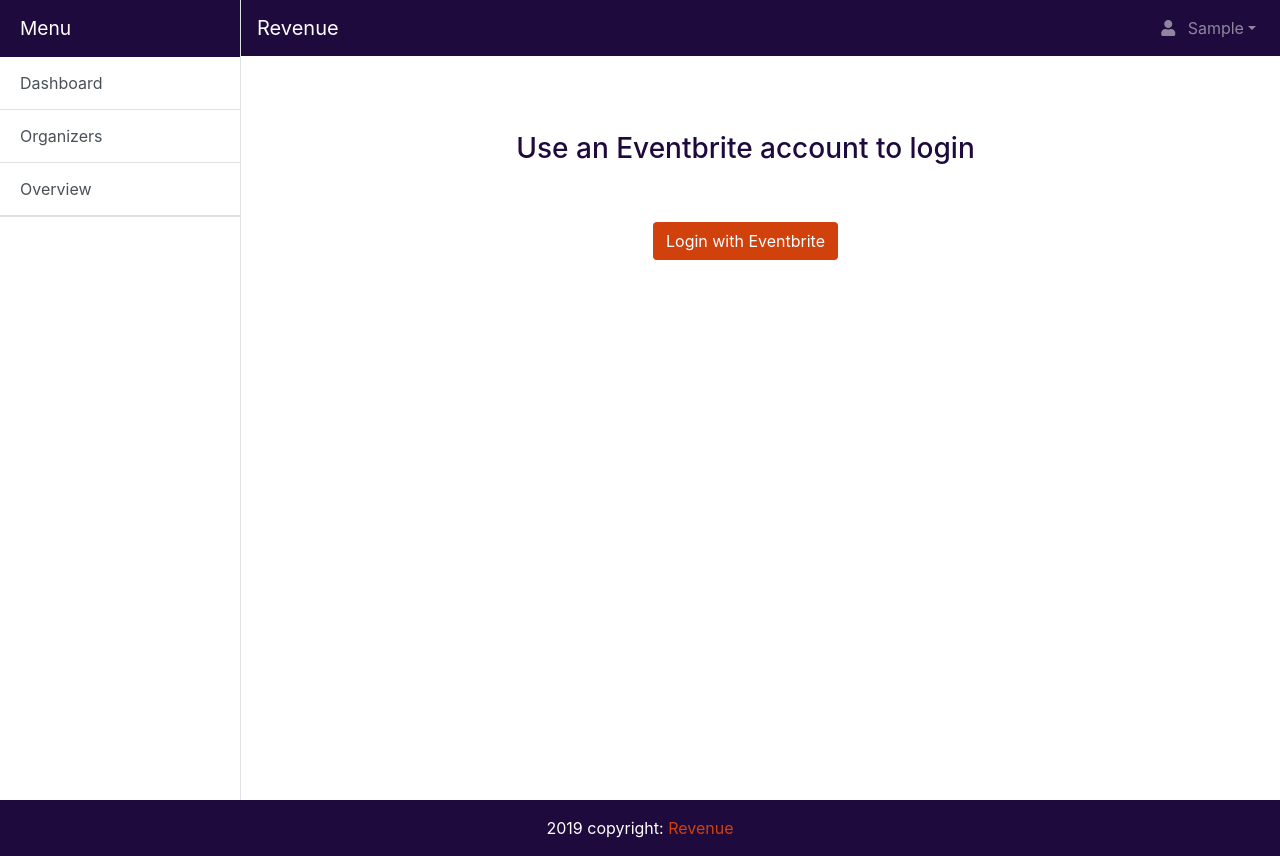
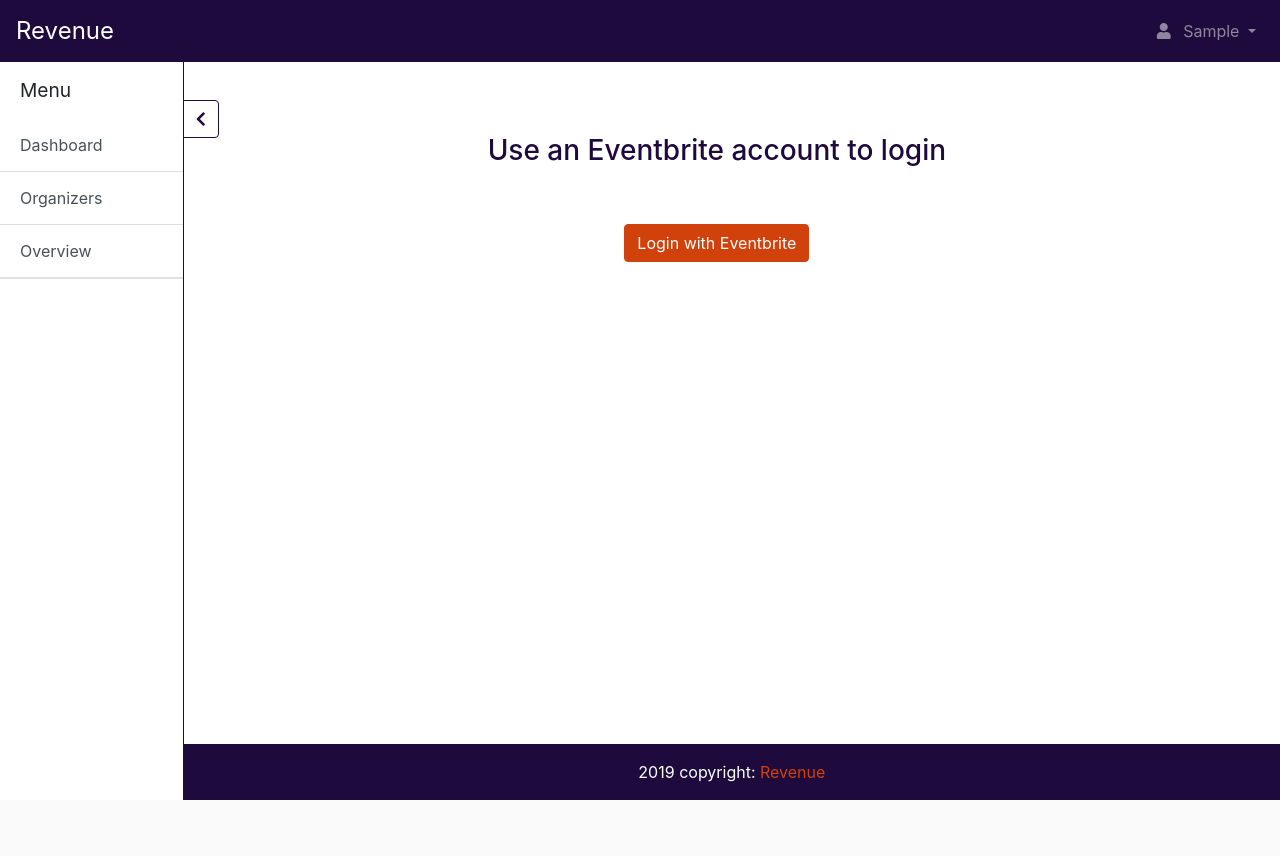
Before and after one commit to evbeda/revenue_latam, a Django app: page /accounts/login/ in a window 1280 px wide. After the commit the page ends 800 px from the top, so only its background shows below. Run offline with Django 3.2, Linux system fonts and the light colour scheme; the visitor is signed in with stand-in values (Sample User, id 1); some libraries are stand-ins or nearby versions.

Commit message:
Upgrade sidebar CSS, reorder CSSs

```diff
--- a/login_app/static/login_app/css/login.css
+++ b/login_app/static/login_app/css/login.css
@@ -1,8 +1,8 @@
-.btn {
-  color: #FFF;
-  background-color: #D1410C;
-}
 
 a:hover {
   color: rgba(255,255,255,.75);
 }
+
+h3 {
+  color: #1E0A3C;
+}
--- a/login_app/templates/login_app/login.html
+++ b/login_app/templates/login_app/login.html
@@ -13,7 +13,7 @@
   </div>
   <br>
   <div class="row d-flex justify-content-center mt-4">
-    <a class="btn" href="{% url 'social:begin' 'eventbrite' %}">Login with Eventbrite</a>
+    <a class="btn btn-evb-orange" href="{% url 'social:begin' 'eventbrite' %}">Login with Eventbrite</a>
   </div>
 </div>
 {% endblock content %}
--- a/login_app/templates/login_app/login_error.html
+++ b/login_app/templates/login_app/login_error.html
@@ -13,7 +13,7 @@
   </div>
   <br>
   <div class="row d-flex justify-content-center mt-4">
-      <a class="btn" href="{% url 'login' %}">Try again</a>
+      <a class="btn btn-evb-orange" href="{% url 'login' %}">Try again</a>
   </div>
 </div>
 {% endblock content %}
--- a/revenue_app/static/revenue_app/css/base.css
+++ b/revenue_app/static/revenue_app/css/base.css
@@ -15,31 +15,97 @@ body {
   height: 100vh;
   display: flex;
   flex-flow: column;
-  overflow-x: hidden;
 }
 
-h3 {
-  color: #1E0A3C;
-}
-
+/* Utilities */
 .overflow-auto {
   overflow: auto !important;
 }
 
-.wrapper {
-  flex: 1;
-  padding: 3rem;
-}
-
+/* Navbar */
 .navbar {
   background-color: #1E0A3C;
   color: #D1410C;
+  z-index: 10;
 }
 
 .navbar-brand {
   font-size: 1.5rem;
 }
 
+/* Content */
+#content {
+  display: flex;
+  flex-direction: column;
+  flex: 6;
+  overflow: auto;
+}
+
+.wrapper {
+  flex: 1;
+  padding: 3rem;
+  transition: all 0.4s;
+}
+
+/* Sidebar */
+#sidebar-wrapper {
+  min-width: 150px;
+  transition: all 0.4s;
+  overflow: hidden;
+  flex: 1;
+}
+
+#sidebar-wrapper.toggled {
+  min-width: 0;
+  flex: 0;
+}
+
+#sidebar-wrapper.border-right {
+  border-right: 1px solid #1E0A3C !important;
+}
+
+#sidebar-wrapper .sidebar-heading {
+  padding: 0.875rem 1.25rem;
+  font-size: 1.2rem;
+}
+
+#sidebar-wrapper .list-group-item {
+  padding: 0.875rem 1.25rem;
+}
+
+@media (min-width: 768px) {
+  #sidebar-wrapper {
+    margin-left: 0;
+  }
+
+  #wrapper.toggled #sidebar-wrapper {
+    margin-left: -15rem;
+  }
+}
+
+/* Sidebar Toggler Button */
+#sidebar-toggle {
+  margin-left: -1px;
+  position: absolute;
+  top: 100px;
+  border-radius: 0 .25rem .25rem 0;
+}
+
+#sidebar-toggle span {
+  transition: all 0.5s;
+}
+
+#sidebar-toggle.toggled span {
+  transform: rotate(180deg);
+}
+
+#sidebar-toggle.btn:focus,
+#sidebar-toggle.btn:active {
+  outline: none !important;
+  box-shadow: none;
+}
+
+/* Footer */
 footer {
   background-color: #1E0A3C;
   color: #FFF;
@@ -60,72 +126,32 @@ footer a {
   font-size: 1rem;
 }
 
-.btn-primary {
-  background-color: #1E0A3C!important;
-  border: #1E0A3C;
+/* EVB Buttons */
+.btn-outline-evb {
+  color: #1E0A3C;
+  background-color: #fff;
+  background-image: none;
+  border-color: #1E0A3C;
 }
 
-.btn-primary:not(:disabled):not(:disabled):active {
-    color: #fff;
-    background-color: #1E0A3C!important;
-    border-color: #1E0A3C!important;
-  }
-
-#sidebar-wrapper {
-  min-height: 100vh;
-  margin-left: -15rem;
-  -webkit-transition: margin .25s ease-out;
-  -moz-transition: margin .25s ease-out;
-  -o-transition: margin .25s ease-out;
-  transition: margin .25s ease-out;
+.btn-outline-evb:hover,
+.btn-outline-evb:not(:disabled):not(.disabled).active,
+.btn-outline-evb:not(:disabled):not(.disabled):active {
+  color: #fff;
+  background-color: #1E0A3C;
+  border-color: #1E0A3C;
 }
 
-#sidebar-wrapper .sidebar-heading {
-  padding: 0.875rem 1.25rem;
-  font-size: 1.2rem;
+.btn-evb-orange {
+  color: #fff;
+  background-color: #D1410C;
+  border-color: #D1410C;
 }
 
-#sidebar-wrapper .list-group {
-  width: 15rem;
+.btn-evb-orange:not(:disabled):not(.disabled).active,
+.btn-evb-orange:not(:disabled):not(.disabled):active,
+.btn-evb-orange:hover {
+  color: #fff;
+  background-color: #c73c0a;
+  border-color: #c73c0a;
 }
-
-#page-content-wrapper {
-  min-width: 100vw;
-}
-
-#wrapper.toggled #sidebar-wrapper {
-  margin-left: 0;
-}
-
-a:hover {
-  border-color: rgba(255, 255, 255, .75);
-}
-
-.sidebar-heading {
-  background-color: #1E0A3C!important;
-  color: #fff;
-}
-
-.list-group-item {
-  padding: 0.875rem 1.25rem;
-}
-
-@media (min-width: 768px) {
-  #sidebar-wrapper {
-    margin-left: 0;
-  }
-
-  #page-content-wrapper {
-    min-width: 0;
-    width: 100%;
-  }
-
-  #wrapper.toggled #sidebar-wrapper {
-    margin-left: -15rem;
-  }
-}
-
-#menu-toggle {
-  color: #fff;
-  font-size: 20px;
-}
--- a/revenue_app/templates/revenue_app/_navbar.html
+++ b/revenue_app/templates/revenue_app/_navbar.html
@@ -1,7 +1,7 @@
 {% load static %}
 <!--Navbar -->
-<nav class="mb-1 navbar navbar-expand-lg navbar-dark info-color sticky-top">
-  <a href="" class="navbar-brand" id="menu-toggle">Revenue</a>
+<nav class="navbar navbar-expand-lg navbar-dark info-color">
+  <a href="" class="navbar-brand">Revenue</a>
   <button class="navbar-toggler" type="button" data-toggle="collapse" data-target="#navbarSupportedContent" aria-controls="navbarSupportedContent" aria-expanded="false" aria-label="Toggle navigation">
     <span class="navbar-toggler-icon"></span>
   </button>
@@ -11,7 +11,8 @@
       <li class="nav-item dropdown pull-right">
         <a class="nav-link dropdown-toggle" id="navbarDropdownMenuLink-4" data-toggle="dropdown"
           aria-haspopup="true" aria-expanded="false">
-          <i class="fas fa-user mr-2"></i> {{ user.first_name }}</a>
+          <i class="fas fa-user mr-2"></i> {{ user.first_name }}
+        </a>
         <div class="dropdown-menu dropdown-menu-right dropdown-info" aria-labelledby="navbarDropdownMenuLink-4">
           <a class="dropdown-item" href="{% url 'logout' %}">
             <i class="fas fa-sign-out-alt mr-2"></i>
--- /dev/null
+++ b/revenue_app/templates/revenue_app/_sidebar.html
@@ -0,0 +1,14 @@
+{% load static %}
+{% if user.is_authenticated %}
+<!-- Sidebar -->
+<nav class="border-right" id="sidebar-wrapper">
+    <div class="sidebar-heading">Menu</div>
+    <div class="list-group list-group-flush bg-light">
+        <a href="{% url 'dashboard' %}" class="list-group-item list-group-item-action">Dashboard</a>
+        <a href="#" class="list-group-item list-group-item-action">Organizers</a>
+        <a href="#" class="list-group-item list-group-item-action">Overview</a>
+        <hr class="sidebar-divider my-0">
+    </div>
+</nav>
+<!-- /#sidebar-wrapper -->
+{% endif %}
--- a/revenue_app/templates/revenue_app/base.html
+++ b/revenue_app/templates/revenue_app/base.html
@@ -14,40 +14,31 @@
     <title> Revenue Latam </title>
   </head>
   <body>
-    <div class="d-flex flex-fill" id="wrapper">
-      <!-- Sidebar -->
-      {% if user.is_authenticated %}
-      <div class="border-right" id="sidebar-wrapper">
-        <div class="sidebar-heading sticky-top">Menu</div>
-        <div class="list-group list-group-flush bg-light">
-          <a href="{% url 'dashboard' %}" class="list-group-item list-group-item-action">Dashboard</a>
-          <a href="#" class="list-group-item list-group-item-action">Organizers</a>
-          <a href="#" class="list-group-item list-group-item-action">Overview</a>
-          <hr class="sidebar-divider my-0">
+    {% include 'revenue_app/_navbar.html' %}
+    <div class="d-flex flex-fill overflow-auto">
+      {% include 'revenue_app/_sidebar.html' %}
+      <div id="content">
+        {% if user.is_authenticated %}
+        <a href="#" class="btn btn-outline-evb" id="sidebar-toggle">
+          <span class="fas fa-chevron-left"></span>
+        </a>
+        {% endif %}
+        <div class="wrapper">
+          {% block content %}
+          {% endblock content %}
         </div>
-      </div>
-      {% endif %}
-      <!-- /#sidebar-wrapper -->
-      <div id="page-content-wrapper" class="flex-fill d-flex flex-column">
-        {% include 'revenue_app/_navbar.html' %}
-        <div class="flex-fill d-flex flex-column overflow-auto">
-          <div class="wrapper">
-            {% block content %}
-            {% endblock content %}
-          </div>
-        </div>
-      </div>
+      {% include 'revenue_app/_footer.html' %}
     </div>
-    {% include 'revenue_app/_footer.html' %}
     <!-- Optional JavaScript -->
     <!-- jQuery first, then Popper.js, then Bootstrap JS -->
     <!-- Bootstrap core JavaScript -->
     {% bootstrap_javascript jquery='full' %}
-    <!-- Menu Toggle Script -->
+    <!-- Sidebar Toggle Script -->
     <script>
-      $("#menu-toggle").click(function(e) {
+      $("#sidebar-toggle").click(function(e) {
         e.preventDefault();
-        $("#wrapper").toggleClass("toggled");
+        $("#sidebar-wrapper").toggleClass("toggled");
+        $(this).toggleClass("toggled");
       });
     </script>
     {% block scripts %}
```
Lines whose indentation alone changed are shown as unchanged.
